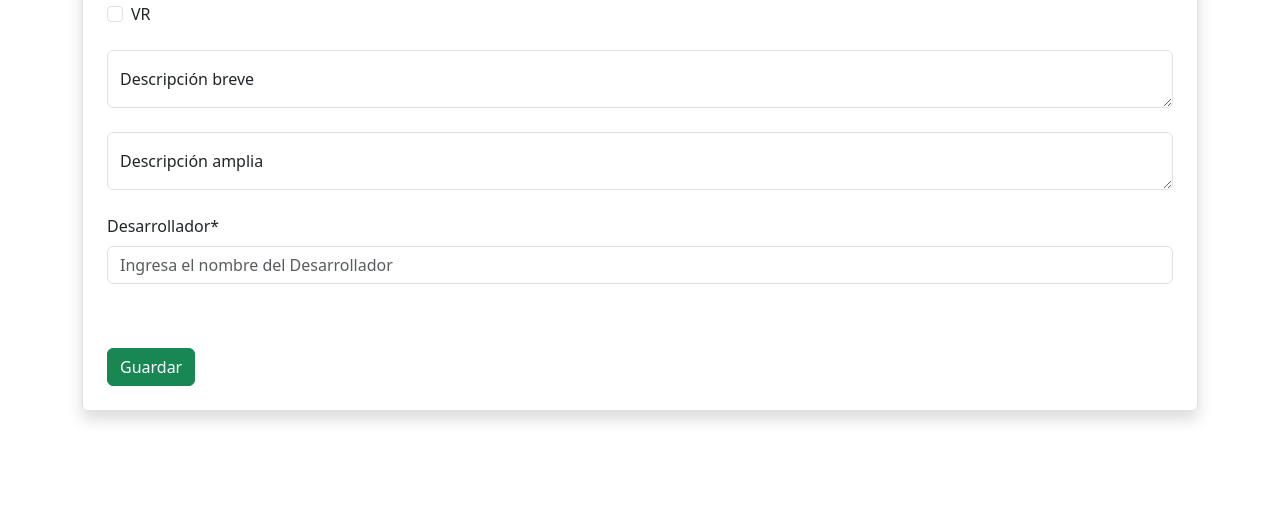
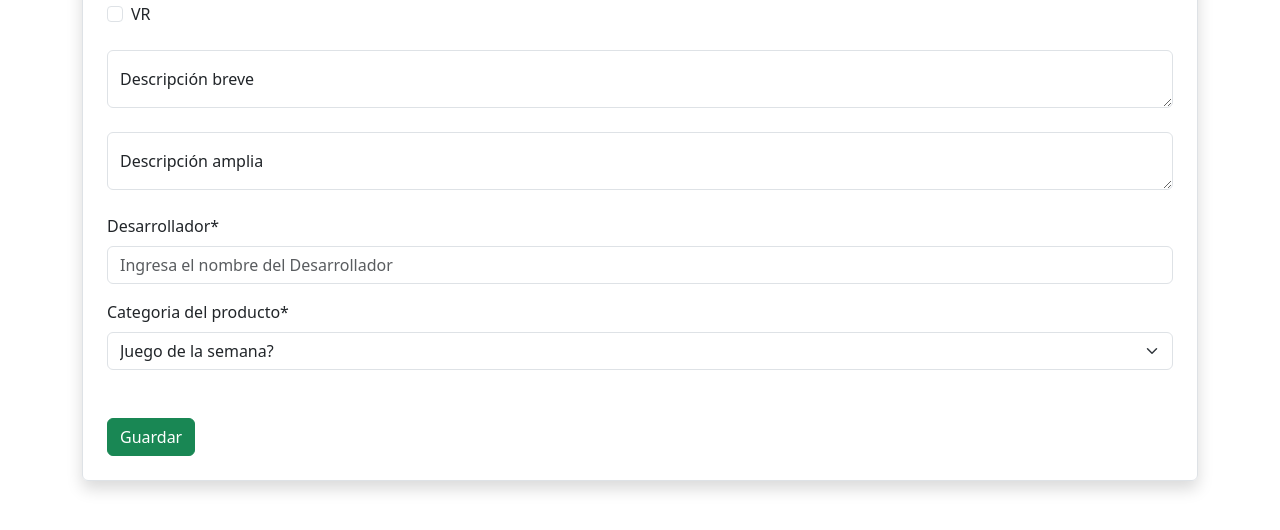
Before and after one commit to Matiassanchez18/GoodGaming-proyectofinal, a React (Vite) app: page /Administrador/FormularioJuego in a window 1280 px wide. Shown: the part 962-1492 px from the top of the page. Built offline with nearby package versions, Linux system fonts and the light colour scheme.

Commit message:
Se agrego un iput para elegir los juegos semanales

```diff
--- a/db.json
+++ b/db.json
@@ -9,6 +9,20 @@
       "amplio": "ajwudguawhdusgdugwudghawfwadwda",
       "Desarrollador": "Logan Paul",
       "id": 0
+    },
+    {
+      "Juego": "ARK envolved",
+      "precio": "1245",
+      "imagen": "http://localhost:5173/administrador/FormularioProducto",
+      "Genero": [
+        "Simulación",
+        "Terror"
+      ],
+      "breve": "awdawdawdawdawdawdawdawdawdawdaw",
+      "amplio": "dadwadawawdawdawdawdawdawdawdawdawdawd",
+      "Desarrollador": "adwdawd",
+      "JuegoDeSemana": "true",
+      "id": 1
     }
   ]
 }
--- a/src/components/pages/FormularioJuego.jsx
+++ b/src/components/pages/FormularioJuego.jsx
@@ -216,6 +216,22 @@ const FormularioJuego = () => {
           </Form.Text>
         </Form.Group>
 
+        <Form.Group>
+          <Form.Label>Categoria del producto*</Form.Label>
+          <Form.Select
+            {...register("JuegoDeSemana", {
+              required: "Este campo es obligatorio",
+            })}
+          >
+            <option value="">Juego de la semana?</option>
+            <option value="true">si</option>
+            <option value="false">no</option>
+          </Form.Select>
+          <Form.Text className="text-danger mt-2">
+            {errors.JuegoDeSemana?.message}
+          </Form.Text>
+        </Form.Group>
+
 
         <Button variant="success" type="submit" className="mt-5">
           Guardar
```
